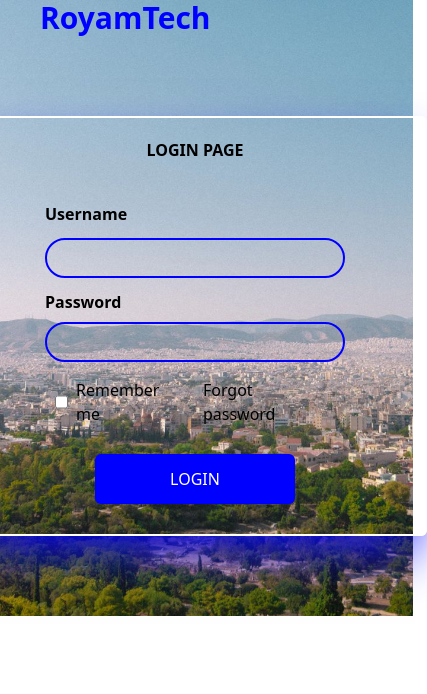
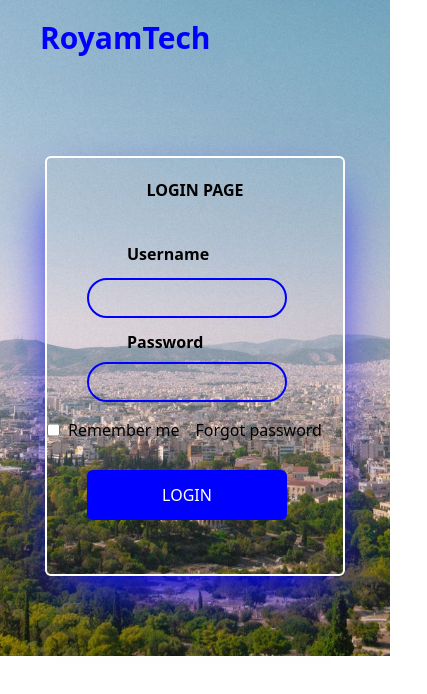
Before and after one commit to Folakl/landingpage, a website: page index.html in a window 390 px wide. Shown: the whole page, 427 px wide, since content can reach past the window. Drawn offline with Linux system fonts and the light colour scheme.

Commit message:
make it responsive

```diff
--- a/index.html
+++ b/index.html
@@ -5,28 +5,28 @@
   <meta name="viewport" content="width=device-width, initial-scale=1.0">
   <link href="output.css" rel="stylesheet">
 </head>
-<body class="bg-[url('./assets/ione.jpeg')] bg-no-repeat bg-cover bg-center h-auto"
+<body class="bg-[url('./assets/ione.jpeg')] bg-no-repeat bg-cover bg-center lg:h-auto md:h-auto h-full"
   >
-  <h1 class="text-3xl font-bold mx-10  text-[blue]">
+  <h1 class="text-3xl font-bold mx-10 my-5  text-[blue]">
     RoyamTech  </h1>
     <div class="flex  justify-center">
-    <div class=" border-2 border-white rounded-md bg-transparent my-20 x  shadow-[blue] shadow-2xl py-5 h-[420px] w-[500px]">
+    <div class=" border-2 border-white rounded-md bg-transparent my-20   shadow-[blue] shadow-2xl py-5 h-[420px] lg:w-[500px] md:w-[500px] w-[300px]">
         <h1 class="font-extrabold text-center ">LOGIN PAGE</h1>
         <div class="mt-10 " >
             <h3 class="px-20 font-bold ">Username</h3>
-            <input type="text" name="" id="" class="w-[300px] h-[40px] rounded-full bg-transparent border-2 border-[blue] pl-2 mx-20 my-3">
+            <input type="text" name="" id="" class="lg:w-[300px] md:w-[300px] w-[200px] h-[40px] rounded-full bg-transparent border-2 border-[blue] pl-2 lg:mx-20 md:mx-20 mx-10 my-3">
         </div>
         <div>
         <h3  class="px-20  font-bold">Password</h3>
-        <input type="password" name="" id="" class="w-[300px] h-[40px] rounded-full bg-transparent border-2 border-[blue] pl-2 mx-20 my-2">
+        <input type="password" name="" id="" class="lg:w-[300px] md:w-[300px] w-[200px] h-[40px] rounded-full bg-transparent border-2 border-[blue] pl-2 lg:mx-20 md:mx-20 mx-10  my-2">
         </div>
-        <div class="flex mx-[90px] my-2">
+        <div class="flex lg:mx-[90px] md:mx-[90px] ml-[10px] my-2 ">
             <input type="checkbox" name="" id="">
             <a href="#" class="px-2">Remember me</a>
-            <a href="#" class="px-5 ">Forgot password</a>
+            <a href="#" class="px-2 ">Forgot password</a>
         </div>
         <div>
-            <button class="w-[200px] h-[50px] rounded-md ml-[130px] hover:bg-transparent hover:text-black hover:border-2 hover:border-[blue] bg-[blue]  my-5 text-white mx-20">LOGIN</button>
+            <button class="w-[200px] h-[50px] rounded-md  hover:bg-transparent hover:text-black hover:border-2 hover:border-[blue] bg-[blue]  my-5 text-white lg:mx-20 md:mx-20 mx-10 ">LOGIN</button>
         </div>
     </div>
 
```
